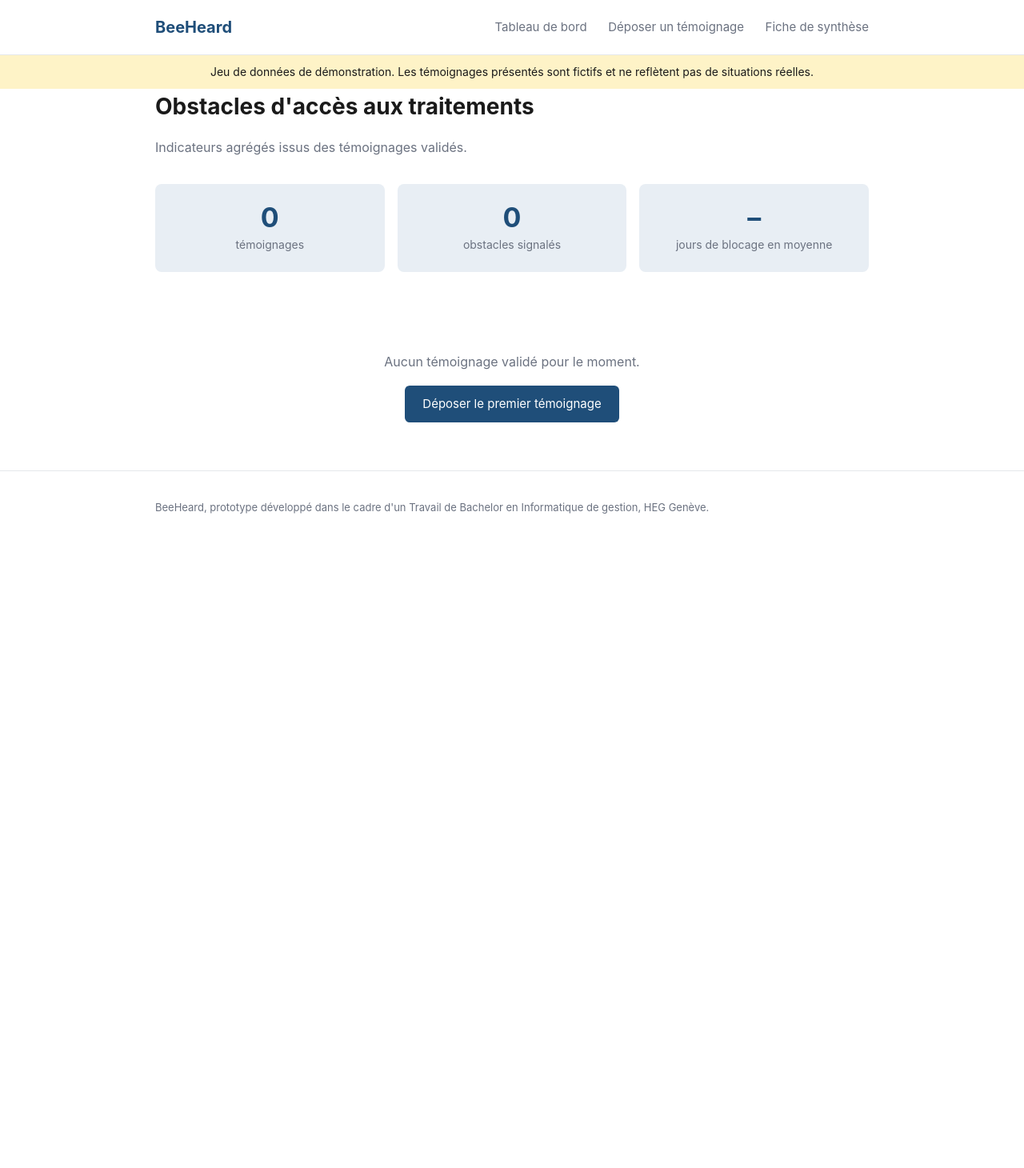
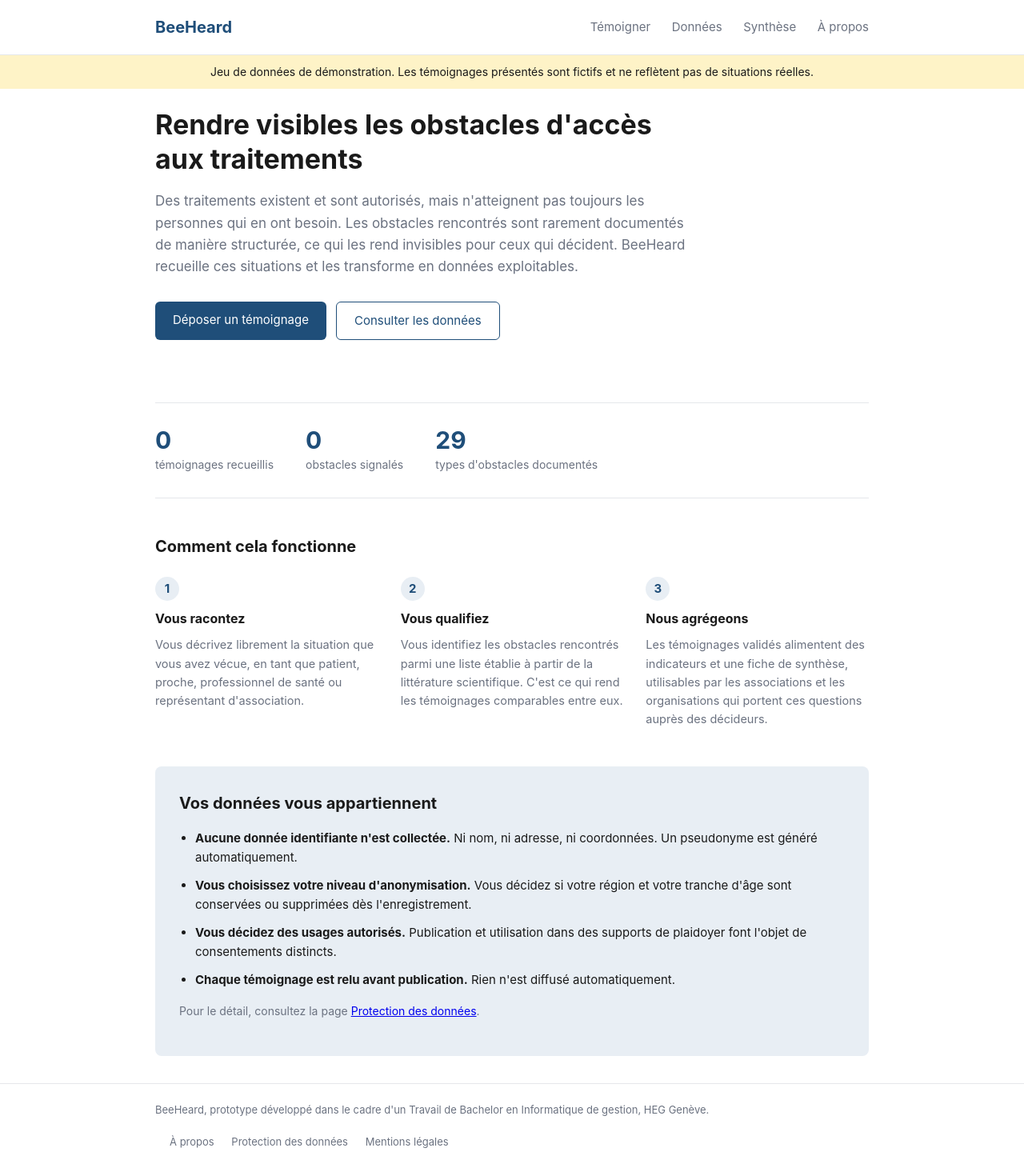
Before and after one commit to FaissalZaw/beeheard, a FastAPI app: page / in a window 1280 px wide. Shown: the whole page at 80% size. Before the commit the page ends 642 px from the top, so only its background shows below. Run offline with FastAPI, Linux system fonts and the light colour scheme.

Commit message:
Page d'accueil et pages d'information

```diff
--- a/app/routes/routes_tableau_bord.py
+++ b/app/routes/routes_tableau_bord.py
@@ -13,7 +13,7 @@ routeur = APIRouter(tags=["tableau de bord"])
 gabarits = Jinja2Templates(directory=str(RACINE / "app" / "templates"))
 
 
-@routeur.get("/", response_class=HTMLResponse)
+@routeur.get("/tableau-de-bord", response_class=HTMLResponse)
 def afficher_tableau_bord(
     request: Request, session: Session = Depends(obtenir_session)
 ) -> HTMLResponse:
--- a/app/static/style.css
+++ b/app/static/style.css
@@ -296,3 +296,207 @@ blockquote p { margin: 0 0 8px; }
   .entete, .pied, .actions-impression, .bandeau-avertissement { display: none; }
   .fiche { border: none; padding: 0; }
 }
+
+/* ── Page d'accueil ─────────────────────────────────── */
+
+.hero {
+  padding: 24px 0 44px;
+  max-width: 680px;
+}
+
+.hero h1 {
+  font-size: 34px;
+  line-height: 1.25;
+  margin-bottom: 18px;
+}
+
+.hero-texte {
+  font-size: 17px;
+  color: var(--discret);
+  margin-bottom: 30px;
+}
+
+.hero-actions {
+  display: flex;
+  gap: 12px;
+  flex-wrap: wrap;
+}
+
+.bouton-secondaire {
+  display: inline-block;
+  padding: 11px 22px;
+  background: transparent;
+  color: var(--accent);
+  border: 1px solid var(--accent);
+  border-radius: 6px;
+  font-size: 15px;
+  text-decoration: none;
+}
+
+.bouton-secondaire:hover {
+  background: var(--accent-clair);
+}
+
+/* Chiffres clés */
+.chiffres {
+  display: flex;
+  gap: 40px;
+  padding: 28px 0;
+  border-top: 1px solid var(--bord);
+  border-bottom: 1px solid var(--bord);
+  margin-bottom: 44px;
+  flex-wrap: wrap;
+}
+
+.chiffre-valeur {
+  display: block;
+  font-size: 30px;
+  font-weight: 700;
+  color: var(--accent);
+  line-height: 1.2;
+}
+
+.chiffre-libelle {
+  font-size: 14px;
+  color: var(--discret);
+}
+
+/* Étapes */
+.etapes {
+  display: flex;
+  gap: 28px;
+  margin-top: 22px;
+  flex-wrap: wrap;
+}
+
+.etape {
+  flex: 1;
+  min-width: 220px;
+}
+
+.etape-numero {
+  display: inline-flex;
+  align-items: center;
+  justify-content: center;
+  width: 30px;
+  height: 30px;
+  background: var(--accent-clair);
+  color: var(--accent);
+  border-radius: 50%;
+  font-weight: 700;
+  font-size: 15px;
+  margin-bottom: 10px;
+}
+
+.etape h3 {
+  margin: 0 0 8px;
+  font-size: 16px;
+}
+
+.etape p {
+  font-size: 14.5px;
+  color: var(--discret);
+  margin: 0;
+}
+
+/* Encart de confiance */
+.encart-confiance {
+  margin-top: 48px;
+  padding: 30px;
+  background: var(--accent-clair);
+  border-radius: 8px;
+}
+
+.encart-confiance h2 {
+  margin-top: 0;
+}
+
+.encart-confiance ul {
+  padding-left: 20px;
+  margin-bottom: 16px;
+}
+
+.encart-confiance li {
+  margin-bottom: 11px;
+  font-size: 15px;
+}
+
+/* ── Pages d'information ────────────────────────────── */
+
+section {
+  margin-bottom: 34px;
+}
+
+section p {
+  max-width: 720px;
+}
+
+.bloc-categorie {
+  margin-bottom: 24px;
+  padding-left: 16px;
+  border-left: 2px solid var(--accent-clair);
+}
+
+.bloc-categorie h3 {
+  margin: 0 0 6px;
+  color: var(--accent);
+}
+
+.liste-types {
+  padding-left: 20px;
+  margin: 10px 0 0;
+  columns: 2;
+  column-gap: 32px;
+}
+
+.liste-types li {
+  font-size: 14.5px;
+  margin-bottom: 5px;
+  break-inside: avoid;
+}
+
+.avertissement-prototype {
+  padding: 22px;
+  background: var(--avertissement);
+  border-radius: 8px;
+}
+
+.avertissement-prototype h2 {
+  margin-top: 0;
+  font-size: 17px;
+}
+
+.avertissement-prototype p {
+  margin-bottom: 0;
+  font-size: 15px;
+}
+
+/* ── Pied de page enrichi ───────────────────────────── */
+
+.pied-contenu {
+  display: flex;
+  justify-content: space-between;
+  align-items: center;
+  gap: 20px;
+  flex-wrap: wrap;
+}
+
+.pied-contenu p {
+  margin: 0;
+}
+
+.pied-liens a {
+  margin-left: 18px;
+  color: var(--discret);
+  text-decoration: none;
+}
+
+.pied-liens a:hover {
+  color: var(--accent);
+}
+
+@media (max-width: 720px) {
+  .liste-types { columns: 1; }
+  .pied-contenu { flex-direction: column; align-items: flex-start; }
+  .pied-liens a { margin: 0 18px 0 0; }
+}
--- /dev/null
+++ b/app/templates/accueil.html
@@ -0,0 +1,97 @@
+{% extends "base.html" %}
+{% block titre %}BeeHeard, documenter les obstacles d'accès aux traitements{% endblock %}
+
+{% block contenu %}
+<section class="hero">
+  <h1>Rendre visibles les obstacles d'accès aux traitements</h1>
+  <p class="hero-texte">
+    Des traitements existent et sont autorisés, mais n'atteignent pas toujours
+    les personnes qui en ont besoin. Les obstacles rencontrés sont rarement
+    documentés de manière structurée, ce qui les rend invisibles pour ceux qui
+    décident. BeeHeard recueille ces situations et les transforme en données
+    exploitables.
+  </p>
+
+  <div class="hero-actions">
+    <a href="/temoignage" class="bouton">Déposer un témoignage</a>
+    <a href="/tableau-de-bord" class="bouton-secondaire">Consulter les données</a>
+  </div>
+</section>
+
+<section class="chiffres">
+  <div class="chiffre">
+    <span class="chiffre-valeur">{{ nombre_temoignages }}</span>
+    <span class="chiffre-libelle">témoignages recueillis</span>
+  </div>
+  <div class="chiffre">
+    <span class="chiffre-valeur">{{ nombre_obstacles }}</span>
+    <span class="chiffre-libelle">obstacles signalés</span>
+  </div>
+  <div class="chiffre">
+    <span class="chiffre-valeur">29</span>
+    <span class="chiffre-libelle">types d'obstacles documentés</span>
+  </div>
+</section>
+
+<section>
+  <h2>Comment cela fonctionne</h2>
+
+  <div class="etapes">
+    <div class="etape">
+      <span class="etape-numero">1</span>
+      <h3>Vous racontez</h3>
+      <p>
+        Vous décrivez librement la situation que vous avez vécue, en tant que
+        patient, proche, professionnel de santé ou représentant d'association.
+      </p>
+    </div>
+    <div class="etape">
+      <span class="etape-numero">2</span>
+      <h3>Vous qualifiez</h3>
+      <p>
+        Vous identifiez les obstacles rencontrés parmi une liste établie à
+        partir de la littérature scientifique. C'est ce qui rend les
+        témoignages comparables entre eux.
+      </p>
+    </div>
+    <div class="etape">
+      <span class="etape-numero">3</span>
+      <h3>Nous agrégeons</h3>
+      <p>
+        Les témoignages validés alimentent des indicateurs et une fiche de
+        synthèse, utilisables par les associations et les organisations qui
+        portent ces questions auprès des décideurs.
+      </p>
+    </div>
+  </div>
+</section>
+
+<section class="encart-confiance">
+  <h2>Vos données vous appartiennent</h2>
+  <ul>
+    <li>
+      <strong>Aucune donnée identifiante n'est collectée.</strong>
+      Ni nom, ni adresse, ni coordonnées. Un pseudonyme est généré
+      automatiquement.
+    </li>
+    <li>
+      <strong>Vous choisissez votre niveau d'anonymisation.</strong>
+      Vous décidez si votre région et votre tranche d'âge sont conservées ou
+      supprimées dès l'enregistrement.
+    </li>
+    <li>
+      <strong>Vous décidez des usages autorisés.</strong>
+      Publication et utilisation dans des supports de plaidoyer font l'objet
+      de consentements distincts.
+    </li>
+    <li>
+      <strong>Chaque témoignage est relu avant publication.</strong>
+      Rien n'est diffusé automatiquement.
+    </li>
+  </ul>
+  <p class="discret">
+    Pour le détail, consultez la page
+    <a href="/protection-des-donnees">Protection des données</a>.
+  </p>
+</section>
+{% endblock %}
--- a/app/templates/base.html
+++ b/app/templates/base.html
@@ -11,9 +11,10 @@
     <div class="conteneur entete-contenu">
       <a href="/" class="logo">BeeHeard</a>
       <nav>
-        <a href="/">Tableau de bord</a>
-        <a href="/temoignage">Déposer un témoignage</a>
-        <a href="/synthese">Fiche de synthèse</a>
+        <a href="/temoignage">Témoigner</a>
+        <a href="/tableau-de-bord">Données</a>
+        <a href="/synthese">Synthèse</a>
+        <a href="/a-propos">À propos</a>
       </nav>
     </div>
   </header>
@@ -30,11 +31,16 @@
   </main>
 
   <footer class="pied">
-    <div class="conteneur">
+    <div class="conteneur pied-contenu">
       <p>
         BeeHeard, prototype développé dans le cadre d'un Travail de Bachelor
         en Informatique de gestion, HEG Genève.
       </p>
+      <nav class="pied-liens">
+        <a href="/a-propos">À propos</a>
+        <a href="/protection-des-donnees">Protection des données</a>
+        <a href="/mentions-legales">Mentions légales</a>
+      </nav>
     </div>
   </footer>
 </body>
--- a/main.py
+++ b/main.py
@@ -8,7 +8,12 @@ from fastapi.staticfiles import StaticFiles
 
 from app.base_donnees import creer_tables
 from app.config import NOM_APPLICATION, RACINE, VERSION
-from app.routes import routes_collecte, routes_export, routes_tableau_bord
+from app.routes import (
+    routes_accueil,
+    routes_collecte,
+    routes_export,
+    routes_tableau_bord,
+)
 
 @asynccontextmanager
 async def cycle_de_vie(application: FastAPI) -> AsyncGenerator[None, None]:
@@ -33,6 +38,7 @@ app.mount(
     name="static",
 )
 
+app.include_router(routes_accueil.routeur)
 app.include_router(routes_tableau_bord.routeur)
 app.include_router(routes_collecte.routeur)
 app.include_router(routes_export.routeur)
```
Also changed, not shown: app/routes/routes_accueil.py (added, +67 -0 lines), app/templates/a_propos.html (added, +80 -0 lines), app/templates/mentions_legales.html (added, +56 -0 lines), app/templates/protection_donnees.html (added, +108 -0 lines).
